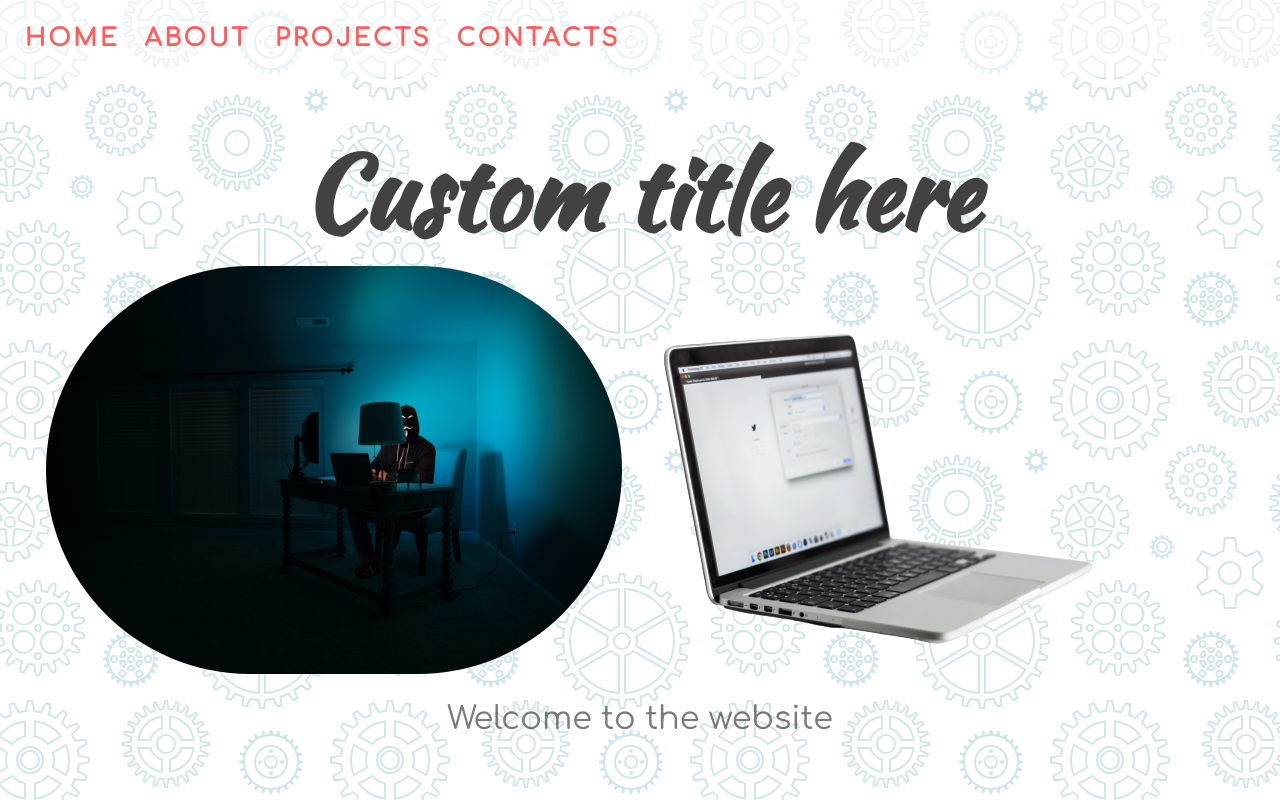
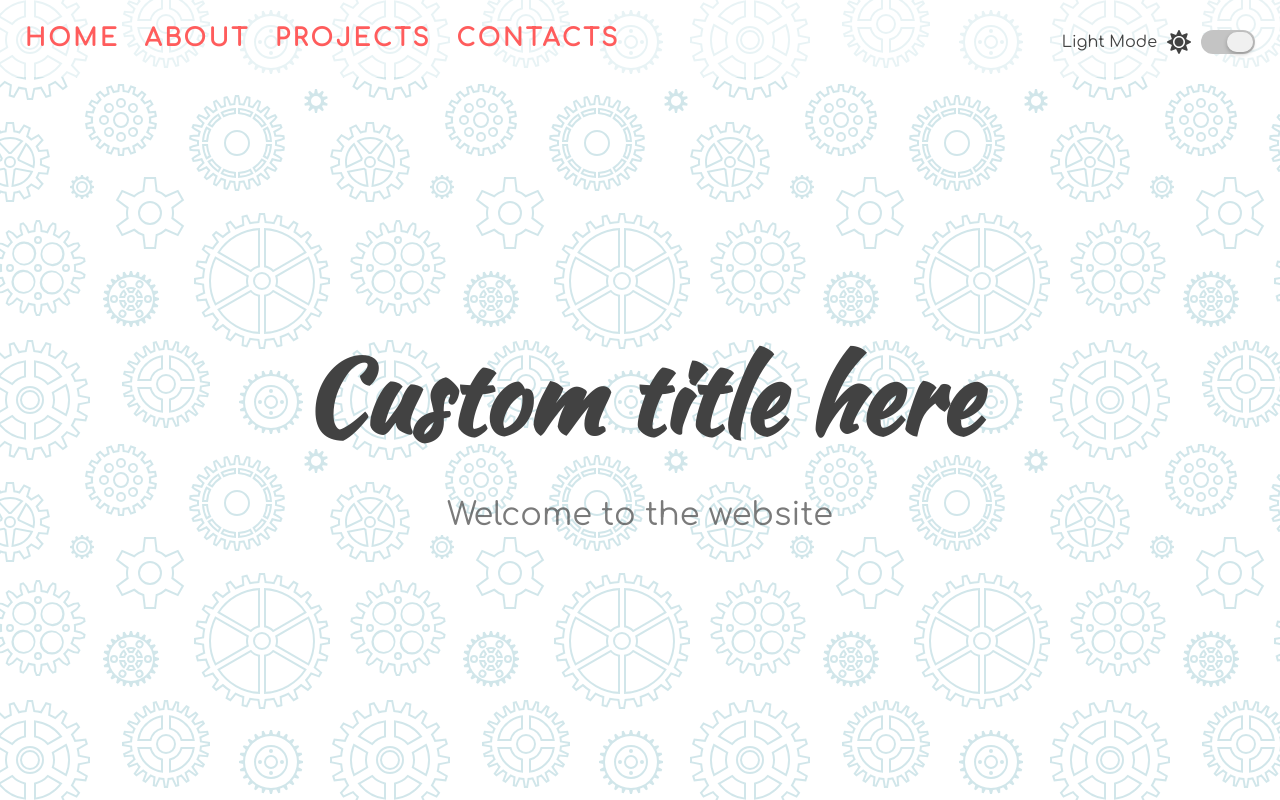
Before and after one commit to vibin-230/darkmode-lightmode, a React (Create React App) app: page / in a window 1280 px wide. Shown: the top 800 px of the page. Built offline with nearby package versions, Linux system fonts and the light colour scheme.

Commit message:
darkmore-lightmode-working

```diff
--- a/src/App.css
+++ b/src/App.css
@@ -25,7 +25,7 @@ a:hover {
   letter-spacing: 3px;
   padding: 25px;
   width: 100%;
-  background: rgb(255 255 255 / 50%);
+  background: var(--nav-background);
 }
 
 #home {
@@ -56,3 +56,64 @@ a:hover {
   justify-content: center;
   align-items: center;
 }
+
+/* toggle button */
+.theme-switch-wrapper {
+  display: flex;
+  align-items: center;
+  z-index: 100;
+  position: fixed;
+  right: 25px;
+  top: 30px;
+}
+
+.theme-switch-wrapper span {
+  margin-right: 10px;
+  font-size: 1rem;
+}
+
+.toggle-container {
+  width: 50px;
+  background-color: #c4c4c4;
+  cursor: pointer;
+  user-select: none;
+  border-radius: 40px;
+  padding: 2px;
+  height: 20px;
+  position: relative;
+}
+#toggle-icon {
+  display: flex;
+  align-items: center;
+}
+
+.dialog-button {
+  font-size: 14px;
+  line-height: 16px;
+  font-weight: bold;
+  cursor: pointer;
+  background-color: #f2f2f2f2;
+  color: white;
+  padding: 10px 12px;
+  border-radius: 18px;
+  box-shadow: 0px 4px 4px rgba(0, 0, 0, 0.25);
+  min-width: 46px;
+  display: flex;
+  justify-content: center;
+  align-items: center;
+  width: 26px;
+  min-width: unset;
+  border-radius: 40px;
+  box-sizing: border-box;
+  box-shadow: 0px 2px 4px rgba(0, 0, 0, 0.25);
+  position: absolute;
+  left: 26px;
+  transition: all 0.3s ease;
+}
+
+.disabled {
+  background-color: var(--primary-color);
+}
+.disabled-button {
+  left: 2px;
+}
--- a/src/App.js
+++ b/src/App.js
@@ -1,12 +1,43 @@
+import React, { useState, useEffect } from "react";
 import "./App.css";
 import { Home } from "./home/Home";
 import { About } from "./about/About";
 import { Projects } from "./projects/Projects";
+import { FontAwesomeIcon } from "@fortawesome/react-fontawesome";
 import { Contacts } from "./contacts/Contacts";
+import { FaSun, FaMoon } from "react-icons/fa";
 
 function App() {
+  const [selected, setSelected] = useState(true);
+  const toggleSelected = (event) => {
+    setSelected(!selected);
+  };
+  useEffect(() => {
+    if (selected) {
+      document.documentElement.setAttribute("data-theme", "light");
+    } else {
+      document.documentElement.setAttribute("data-theme", "dark");
+    }
+  }, [selected]);
   return (
     <div className="App">
+      {/* drak light toggle switch */}
+      <div className="theme-switch-wrapper">
+        <span id="toggle-icon">
+          <span className="toggle-text">
+            {selected ? "Light Mode" : "Dark Mode"}
+          </span>
+          {selected ? <FaSun size="1.5rem" /> : <FaMoon size="1.5rem" />}
+        </span>
+        <div
+          className={`toggle-container ${selected ? "" : "disabled"}`}
+          onClick={toggleSelected}
+        >
+          <div
+            className={`dialog-button  ${selected ? "" : "disabled-button"}`}
+          ></div>
+        </div>
+      </div>
       {/* navigation */}
       <nav id="nav">
         <a href="#home">HOME</a>
--- a/src/home/Home.css
+++ b/src/home/Home.css
@@ -15,13 +15,3 @@ h2 {
   justify-content: center;
   align-items: center;
 }
-.homeImage {
-  width: 45%;
-  aspect-ratio: 16/9;
-  border-radius: 300px;
-}
-.homeImage-container {
-  display: flex;
-  justify-content: center;
-  position: relative;
-}
--- a/src/home/Home.js
+++ b/src/home/Home.js
@@ -7,10 +7,6 @@ export const Home = () => {
   return (
     <div className="title-group">
       <h1>Custom title here</h1>
-      <div className="homeImage-container">
-        <img src={HomeImage} className="homeImage" />
-        <img src={FloatingImage1} className="floatingImage1" />
-      </div>
       <h2>Welcome to the website</h2>
     </div>
   );
```
Also changed, not shown: package.json (+7 -0 lines), src/index.js (+7 -6 lines), src/index.css, 1 other file (tests, documents, lock files or other folders).
